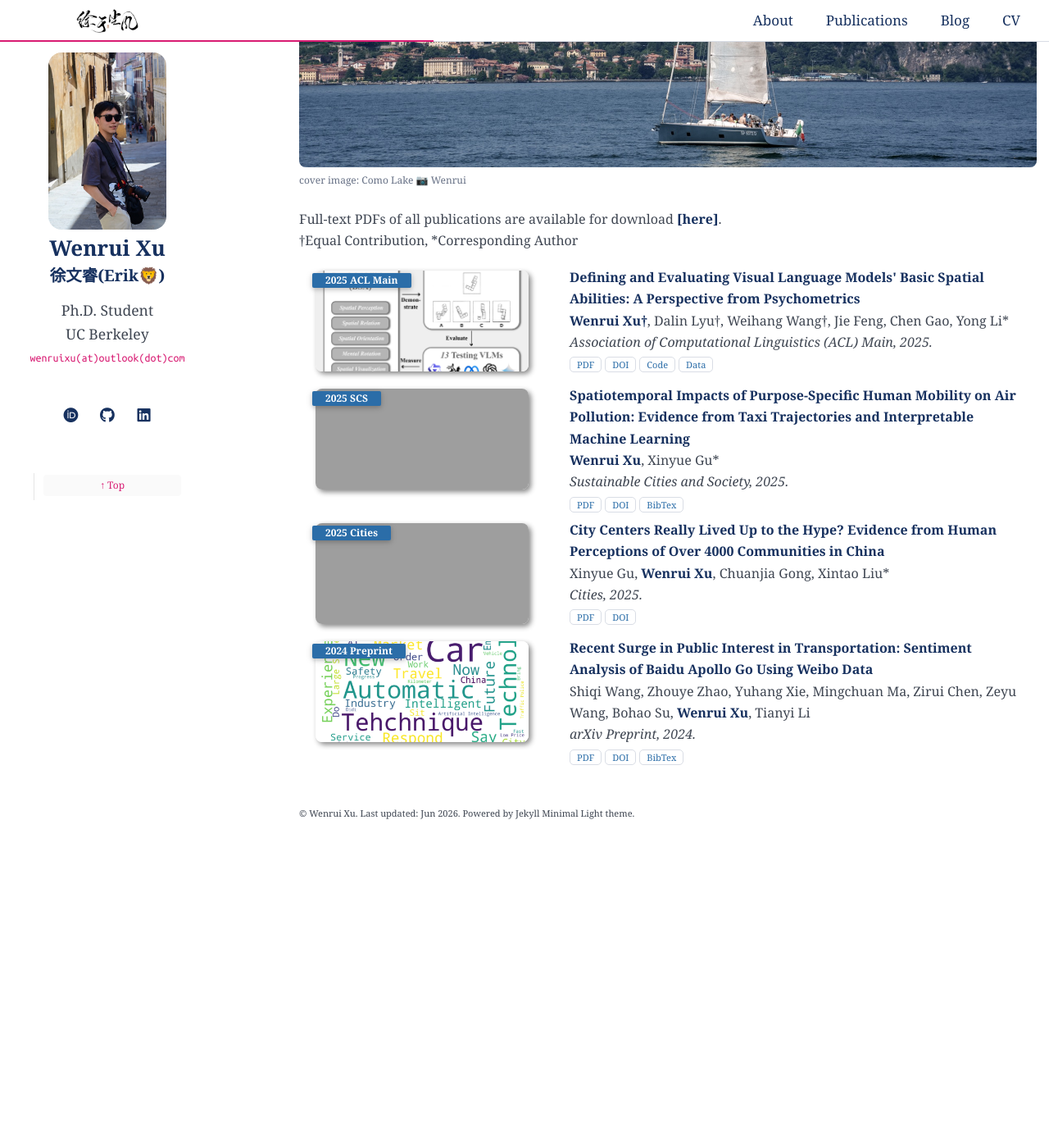
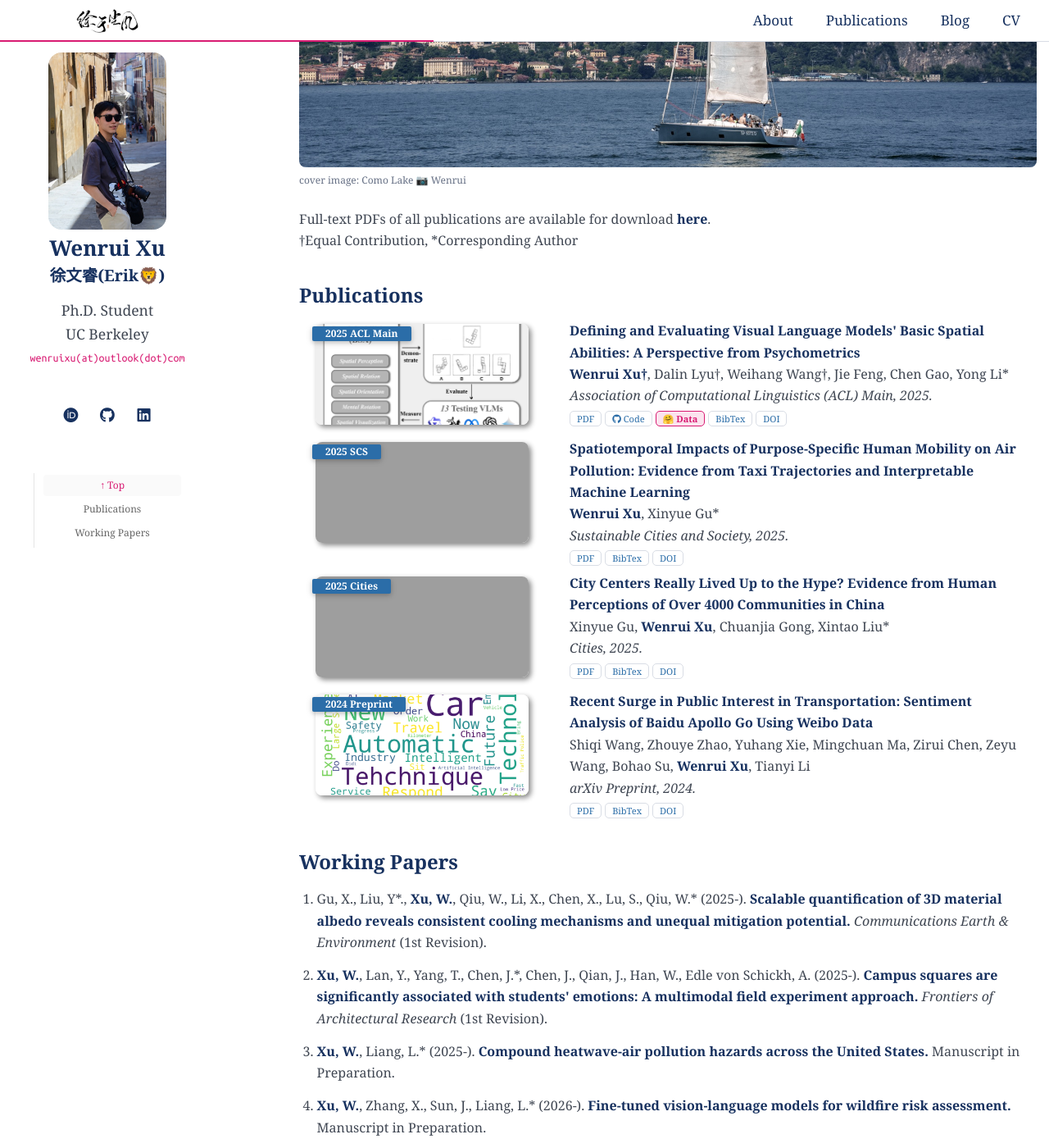
Before and after one commit to ruaruaxu/ruaruaxu.github.io, a Jekyll site: the page built from publications.md, in a window 1280 px wide and 1400 px high, scrolled down 205 px. Shown: the whole window at 82% size. Built offline with Jekyll 4.4.1, drawn with Linux system fonts in a browser that asks for light colours; a style sheet for code colours, icons or effects is not loaded; before the commit the page ends 1232 px from its top, so only the background shows below that; some of the changed text lies outside the part shown; grey boxes are pictures that could not be loaded.

Commit message:
Update publications metadata and buttons
Add working papers to the publications page, attach BibTeX files for the ACL and Cities papers, and sync publication button order and styling across the full publications and selected work lists.

Validation: BUNDLE_PATH=/private/tmp/ruaruaxu-gh-pages-bundle BUNDLE_APP_CONFIG=/private/tmp/ruaruaxu-gh-pages-bundle-config BUNDLE_USER_HOME=/private/tmp/ruaruaxu-gh-pages-bundle-home bundle exec jekyll build; git diff --check.

```diff
--- a/assets/css/publications-no-dark-mode.css
+++ b/assets/css/publications-no-dark-mode.css
@@ -89,10 +89,24 @@ blockquote { background: var(--global-bg-color); border-left: 2px solid var(--gl
     display: inline-flex;
     font-family: inherit;
     font-size: 11px;
+    gap: 3px;
     font-weight: inherit;
     line-height: 1;
     padding: 3px 8px;
     transition: border-color 0.18s ease, color 0.18s ease;
+}
+
+.publications ol.bibliography li .links a.btn.pub-link-data {
+    background: var(--site-pink-soft);
+    border-color: var(--site-pink);
+    color: var(--site-pink);
+    font-weight: 700;
+}
+
+.publications ol.bibliography li .links a.btn.pub-link-data:hover {
+    background: rgba(216, 27, 114, 0.18);
+    border-color: var(--site-pink);
+    color: var(--site-pink);
 }
 
 .publications ol.bibliography li .links a.btn:hover {
--- a/publications.md
+++ b/publications.md
@@ -25,17 +25,33 @@ layout: homepage
     font-size: 12px;
     margin-top: 6px;
   }
+
+  .working-papers {
+    margin: 18px 0 28px;
+    padding-left: 1.35rem;
+  }
+
+  .working-papers li {
+    margin-bottom: 0.85rem;
+  }
+
+  .working-paper-title {
+    color: var(--site-blue);
+    font-weight: 700;
+  }
 </style>
 
-<h2 class="publications-page-title">Full Publications</h2>
+<h2 class="publications-page-title no-outline">Full Publications</h2>
 
 <figure class="publication-cover">
   <img src="{{ '/assets/img/publication/como-lake.jpg' | relative_url }}" alt="Como Lake photographed by Wenrui">
   <figcaption>cover image: Como Lake 📷 Wenrui</figcaption>
 </figure>
 
-Full-text PDFs of all publications are available for download **[here]**.<br>
+Full-text PDFs of all publications are available for download **here**.<br>
 †Equal Contribution, *Corresponding Author
+
+## Publications
 
 <div class="publications">
 <ol class="bibliography">
@@ -61,20 +77,20 @@ Full-text PDFs of all publications are available for download **[here]**.<br>
       {% if link.pdf %}
       <a href="{{ link.pdf }}" class="btn btn-sm z-depth-0" role="button" target="_blank">PDF</a>
       {% endif %}
-      {% if link.doi %}
-      <a href="{{ link.doi }}" class="btn btn-sm z-depth-0" role="button" target="_blank">DOI</a>
+      {% if link.page %}
+      <a href="{{ link.page }}" class="btn btn-sm z-depth-0" role="button" target="_blank">Website</a>
       {% endif %}
       {% if link.code %}
-      <a href="{{ link.code }}" class="btn btn-sm z-depth-0" role="button" target="_blank">Code</a>
+      <a href="{{ link.code }}" class="btn btn-sm z-depth-0 pub-link-code" role="button" target="_blank"><i class="fab fa-github" aria-hidden="true"></i> Code</a>
       {% endif %}
       {% if link.data %}
-      <a href="{{ link.data }}" class="btn btn-sm z-depth-0" role="button" target="_blank">Data</a>
-      {% endif %}
-      {% if link.page %}
-      <a href="{{ link.page }}" class="btn btn-sm z-depth-0" role="button" target="_blank">Project Page</a>
+      <a href="{{ link.data }}" class="btn btn-sm z-depth-0 pub-link-data" role="button" target="_blank"><span aria-hidden="true">🤗</span> Data</a>
       {% endif %}
       {% if link.bibtex %}
       <a href="{{ link.bibtex }}" class="btn btn-sm z-depth-0" role="button" target="_blank">BibTex</a>
+      {% endif %}
+      {% if link.doi %}
+      <a href="{{ link.doi }}" class="btn btn-sm z-depth-0" role="button" target="_blank">DOI</a>
       {% endif %}
       {% if link.notes %}
       <strong> <i style="color:#e74d3c">{{ link.notes }}</i></strong>
@@ -91,3 +107,15 @@ Full-text PDFs of all publications are available for download **[here]**.<br>
 
 </ol>
 </div>
+
+## Working Papers
+
+<ol class="working-papers">
+  <li>Gu, X., Liu, Y*., <strong>Xu, W.</strong>, Qiu, W., Li, X., Chen, X., Lu, S., Qiu, W.* (2025-). <span class="working-paper-title">Scalable quantification of 3D material albedo reveals consistent cooling mechanisms and unequal mitigation potential.</span> <em>Communications Earth &amp; Environment</em> (1st Revision).</li>
+  <li><strong>Xu, W.</strong>, Lan, Y., Yang, T., Chen, J.*, Chen, J., Qian, J., Han, W., Edle von Schickh, A. (2025-). <span class="working-paper-title">Campus squares are significantly associated with students' emotions: A multimodal field experiment approach.</span> <em>Frontiers of Architectural Research</em> (1st Revision).</li>
+  <li><strong>Xu, W.</strong>, Liang, L.* (2025-). <span class="working-paper-title">Compound heatwave-air pollution hazards across the United States.</span> Manuscript in Preparation.</li>
+  <li><strong>Xu, W.</strong>, Zhang, X., Sun, J., Liang, L.* (2026-). <span class="working-paper-title">Fine-tuned vision-language models for wildfire risk assessment.</span> Manuscript in Preparation.</li>
+  <li><strong>Xu, W.</strong>, Agostini, G., Pierson, E.*, Blumenstock, J., Liang, L. (2026-). <span class="working-paper-title">SAEarth: Can Sparse AutoEncoders expose interpretable features in Geospatial Foundation Models?</span> Manuscript in Preparation.</li>
+  <li>Lyu, D.†, <strong>Xu, W.†</strong>, Wang, W., Gao, C., Zhuang, W.*, Li, Y.* (2025-). <span class="working-paper-title">Aesthetic perception of large language models.</span> Manuscript in Preparation.</li>
+  <li>Lyu, D., Li, J., <strong>Xu, W.</strong>, Li, T.* (2025-). <span class="working-paper-title">Spatial inequities in emergency rescue networks in China.</span> Manuscript in Preparation.</li>
+</ol>
```
Also changed, not shown: _data/publications.yml (+4 -4 lines), _includes/selected_publications.md (+7 -7 lines), assets/bibtex/guCityCentersReally2025.txt (added, +13 -0 lines), assets/bibtex/xuDefiningEvaluatingVisual2025.txt (+9 -17 lines), assets/css/publications.css (+15 -0 lines).
